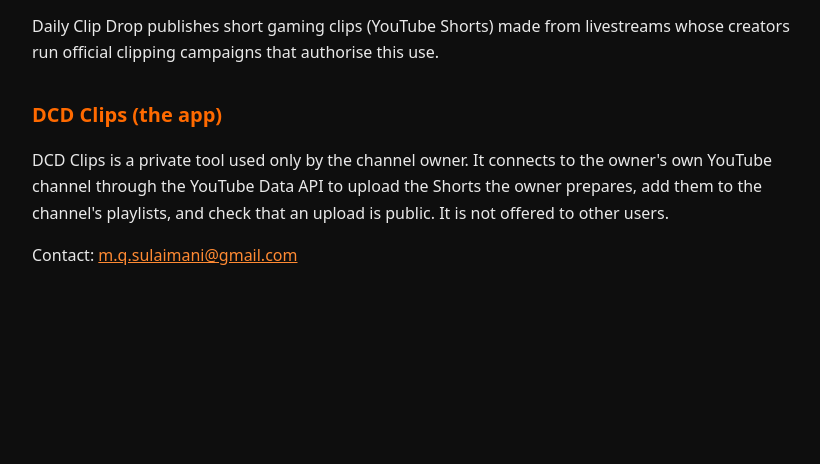
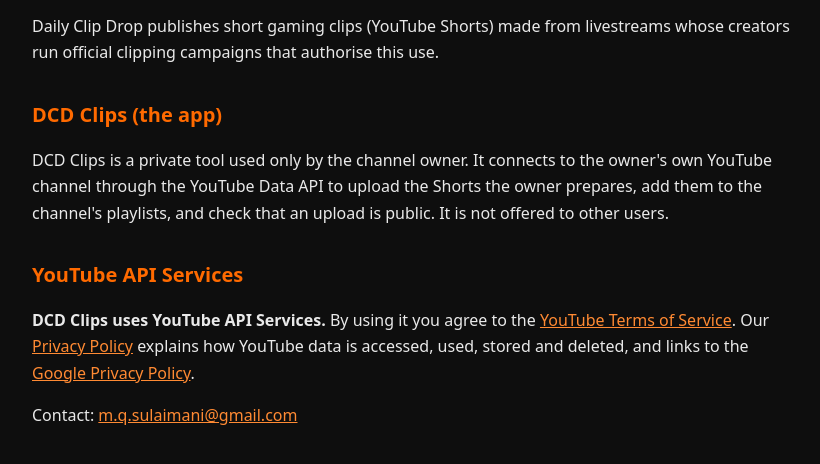
Before and after one commit to dailyclipdrop/dailyclipdrop.github.io, a plain HTML site: page index.html in a window 1280 px wide. Shown: the part 156-620 px from the top of the page, without its empty margins (228-1048 px from the left). Drawn offline with Linux system fonts and the light colour scheme.

Commit message:
Homepage: YouTube API Services notice with ToS and privacy links

```diff
--- a/index.html
+++ b/index.html
@@ -9,5 +9,7 @@ clipping campaigns that authorise this use.</p>
 <p>DCD Clips is a private tool used only by the channel owner. It connects to the owner's own YouTube channel through
 the YouTube Data API to upload the Shorts the owner prepares, add them to the channel's playlists, and check that an
 upload is public. It is not offered to other users.</p>
+<h2>YouTube API Services</h2>
+<p><strong>DCD Clips uses YouTube API Services.</strong> By using it you agree to the <a href="https://www.youtube.com/t/terms">YouTube Terms of Service</a>. Our <a href="privacy.html">Privacy Policy</a> explains how YouTube data is accessed, used, stored and deleted, and links to the <a href="https://policies.google.com/privacy">Google Privacy Policy</a>.</p>
 <p>Contact: <a href="mailto:m.q.sulaimani@gmail.com">m.q.sulaimani@gmail.com</a></p>
 </main></body></html>
```
